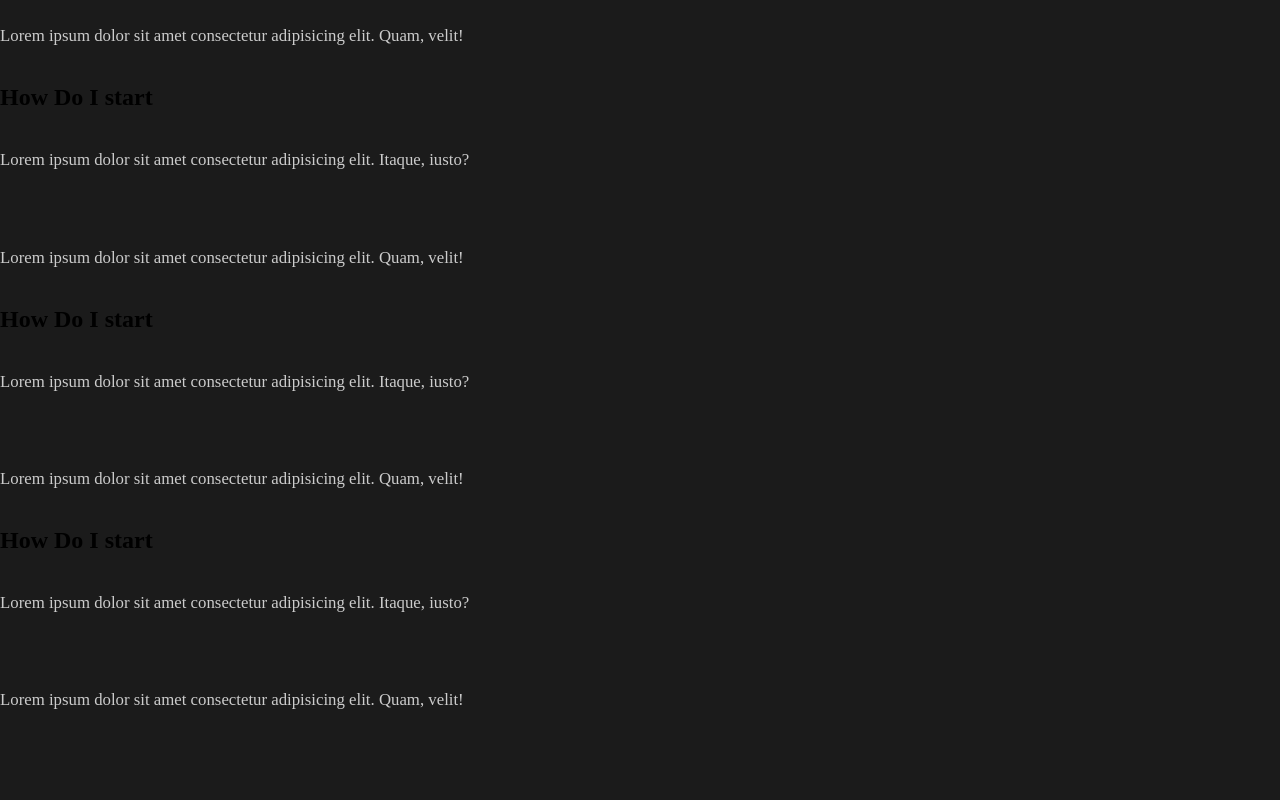
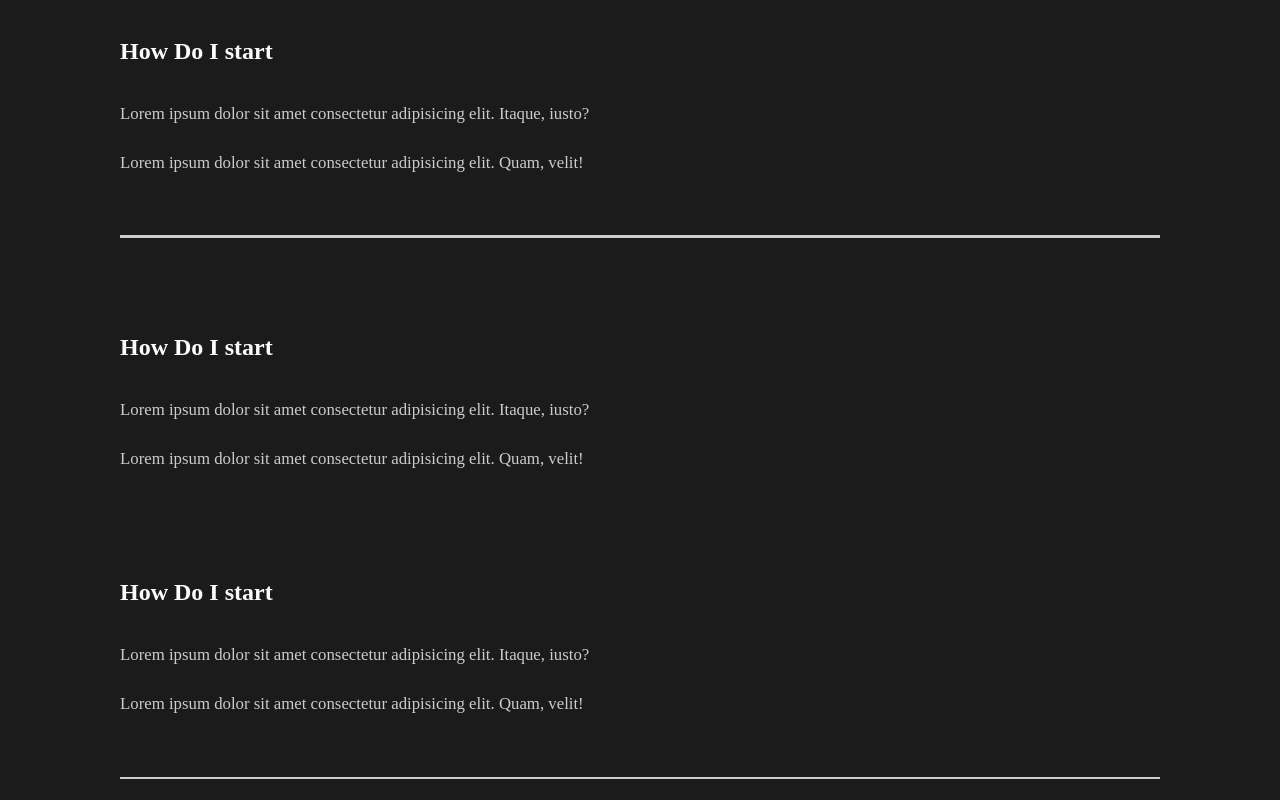
Before and after one commit to Noormohammad011/reactPortfolio, a React (Create React App) app: page / in a window 1280 px wide. Shown: the part 1720-2520 px from the top of the page. Before the commit the page ends 2469 px from the top, so only its background shows below. Built offline with nearby package versions, Linux system fonts and the light colour scheme.

Commit message:
6. Faq-section

```diff
--- a/src/components/FaqSection.js
+++ b/src/components/FaqSection.js
@@ -1,12 +1,28 @@
 import React from 'react'
+import styled from 'styled-components'
+import { About } from '../styles'
 
 const FaqSection = () => {
   return (
-      <div className='faq'>
+    <Faq>
       <h2>
         Any question<span>FAQ</span>
       </h2>
-        <div className='Question'>
+      <div className='question'>
+        <h4>How Do I start</h4>
+        <div className='answer'>
+          <p>
+            Lorem ipsum dolor sit amet consectetur adipisicing elit. Itaque,
+            iusto?
+          </p>
+          <p>
+            Lorem ipsum dolor sit amet consectetur adipisicing elit. Quam,
+            velit!
+          </p>
+        </div>
+        <div className='faq-line'></div>
+      </div>
+      <div className='question'>
         <h4>How Do I start</h4>
         <div className='answer'>
           <p>
@@ -19,7 +35,7 @@
           </p>
         </div>
       </div>
-        <div className='Question'>
+      <div className='question'>
         <h4>How Do I start</h4>
         <div className='answer'>
           <p>
@@ -31,8 +47,9 @@
             velit!
           </p>
         </div>
+        <div className='faq-line'></div>
       </div>
-        <div className='Question'>
+      <div className='question'>
         <h4>How Do I start</h4>
         <div className='answer'>
           <p>
@@ -44,22 +61,37 @@
             velit!
           </p>
         </div>
+        <div className='faq-line'></div>
       </div>
-        <div className='Question'>
-          <h4>How Do I start</h4>
-          <div className='answer'>
-            <p>
-              Lorem ipsum dolor sit amet consectetur adipisicing elit. Itaque,
-              iusto?
-            </p>
-            <p>
-              Lorem ipsum dolor sit amet consectetur adipisicing elit. Quam,
-              velit!
-            </p>
-          </div>
-        </div>
-      </div>
+    </Faq>
   )
 }
 
+const Faq = styled(About)`
+  display: block;
+  span {
+    display: block;
+  }
+  h2 {
+    padding-bottom: 2rem;
+    font-weight: lighter;
+  }
+  .faq-line {
+    background: #cccccc;
+    height: 0.2rem;
+    margin: 2rem 0rem;
+    width: 100%;
+  }
+  .question {
+    padding: 3rem 0rem;
+    cursor: pointer;
+  }
+  .answer {
+    padding: 2rem 0rem;
+    p {
+      padding: 1rem 0rem;
+    }
+  }
+`
+
 export default FaqSection
```
Lines whose indentation alone changed are shown as unchanged.
